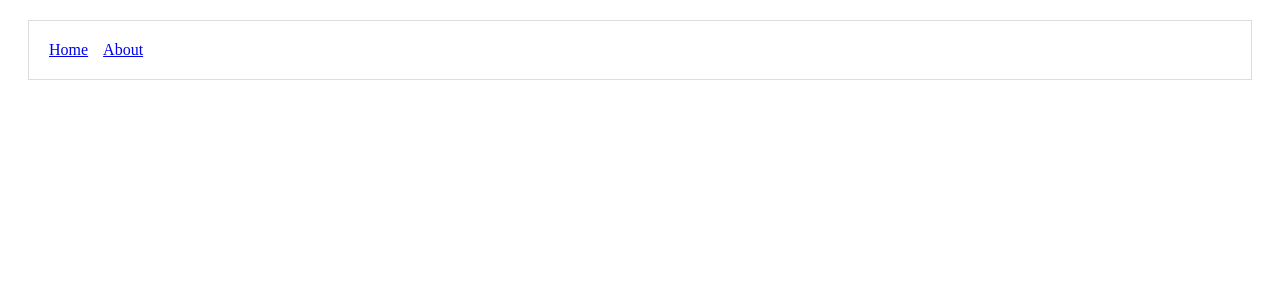
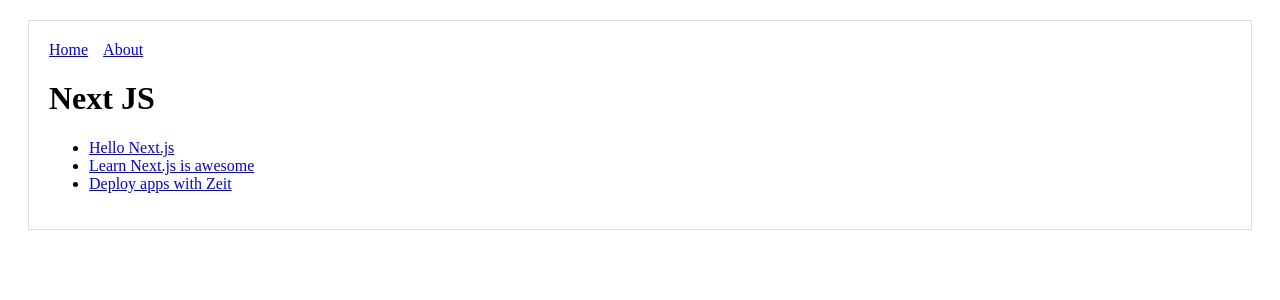
Before and after one commit to brownsmith/nextJS, a Next.js app: page / in a window 1280 px wide. Shown: the top 300 px of the page. Built offline with nearby package versions, Linux system fonts and the light colour scheme.

Commit message:
adding fake post

```diff
--- a/components/MyLayout.js
+++ b/components/MyLayout.js
@@ -9,7 +9,7 @@
 const Layout = (props) => (
   <div style={layoutStyle}>
     <Header />
-
+    {props.children}
   </div>
 )
 
--- a/pages/index.js
+++ b/pages/index.js
@@ -1,9 +1,21 @@
 import Layout from '../components/MyLayout.js'
-import Header from '../components/Header'
 import Link from 'next/link'
 
+const PostLink = (props) => (
+  <li>
+    <Link href={`/post?title=${props.title}`}>
+      <a>{props.title}</a>
+    </Link>
+  </li>
+)
+
 export default () => (
-    <Layout>
-       <p>Hello Next.js</p>
-    </Layout>
+  <Layout>
+    <h1>Next JS</h1>
+    <ul>
+      <PostLink title="Hello Next.js"/>
+      <PostLink title="Learn Next.js is awesome"/>
+      <PostLink title="Deploy apps with Zeit"/>
+    </ul>
+  </Layout>
 )
```
